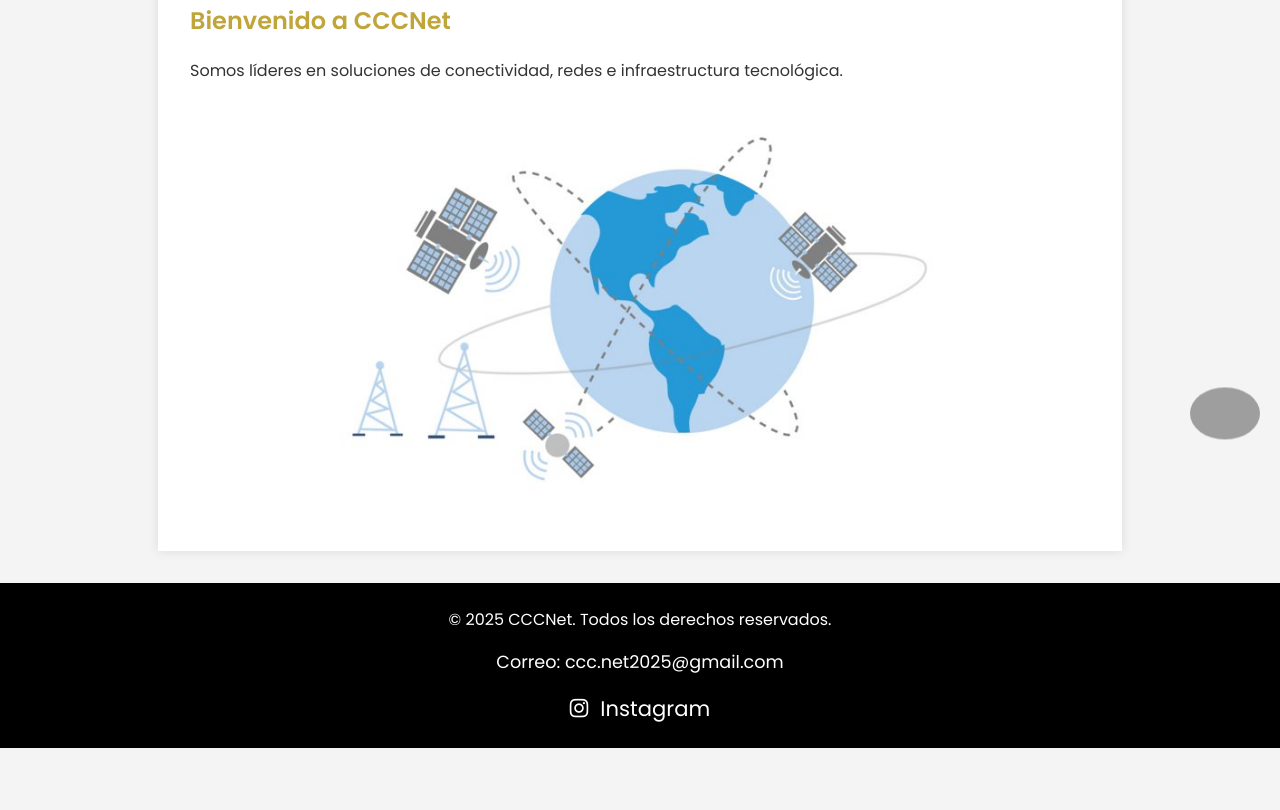
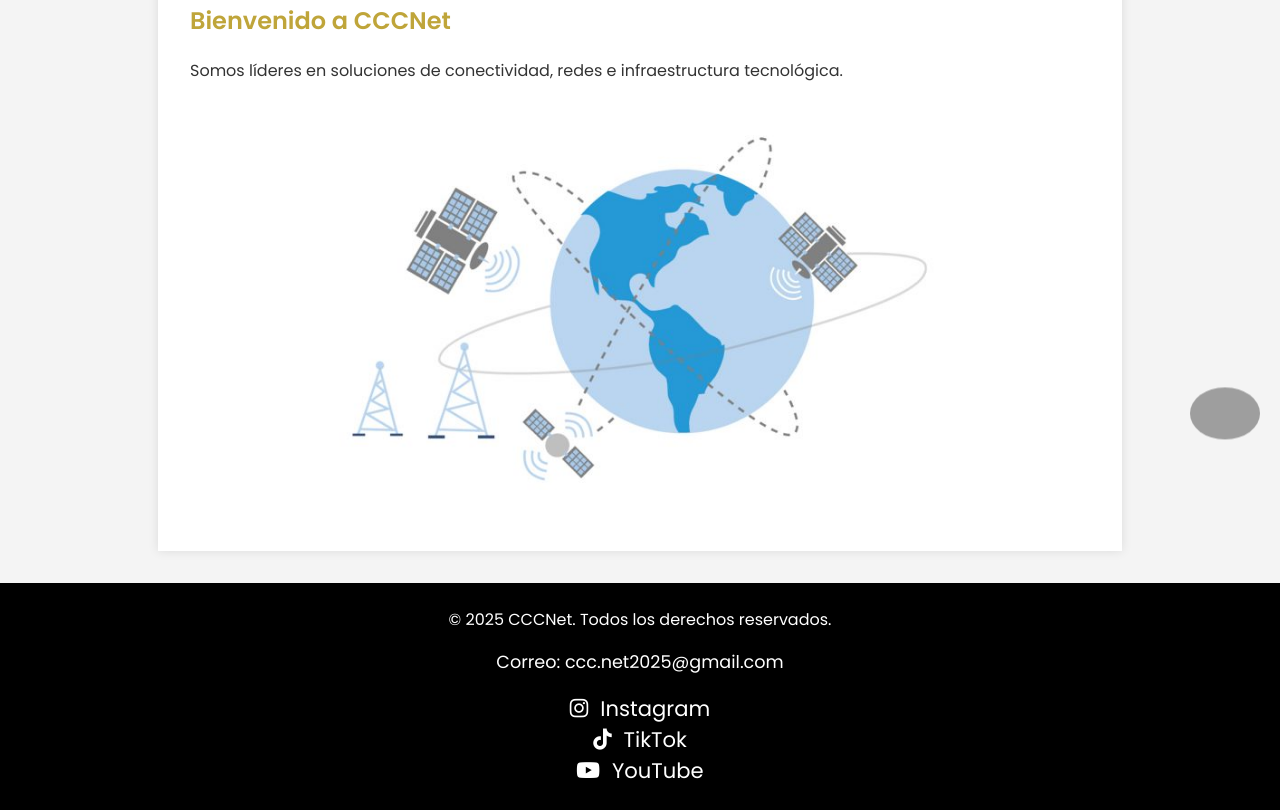
Before and after one commit to CCCNET/cccnet, a plain HTML site: page index.html in a window 1280 px wide. Shown: the part 329-1139 px from the top of the page. Before the commit the page ends 1077 px from the top, so only its background shows below. Drawn offline with Linux system fonts and the light colour scheme; grey boxes are pictures that could not be loaded.

Commit message:
index.html

```diff
--- a/index.html
+++ b/index.html
@@ -272,6 +272,14 @@
       <a href="https://www.instagram.com/cccnet2025/" target="_blank">
         <i class="fab fa-instagram"></i> Instagram
       </a>
+       <br>
+    <a href="https://www.tiktok.com/@cccnet_" target="_blank">
+      <i class="fab fa-tiktok"></i> TikTok
+    </a>
+    <br>
+    <a href="https://www.youtube.com/channel/UC8txwMAug9y4Uq35Seyf55g" target="_blank">
+      <i class="fab fa-youtube"></i> YouTube
+    </a>
     </div>
   </footer>
 
```
